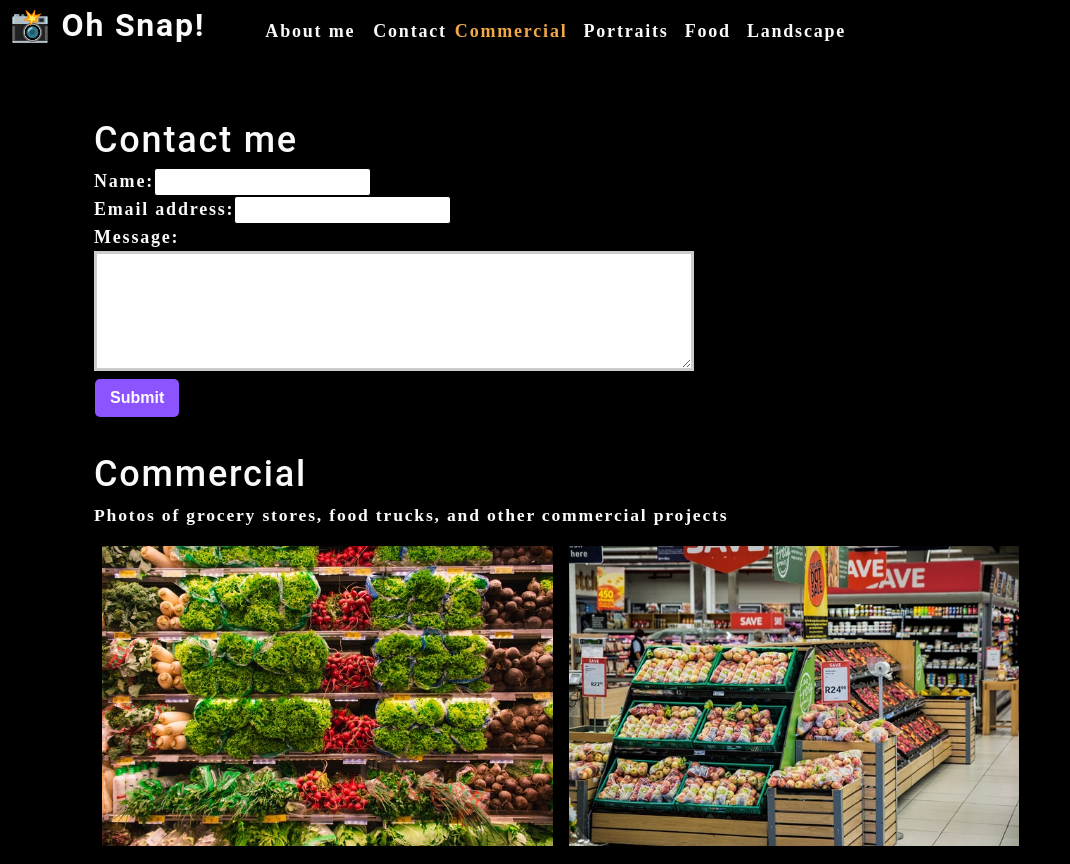
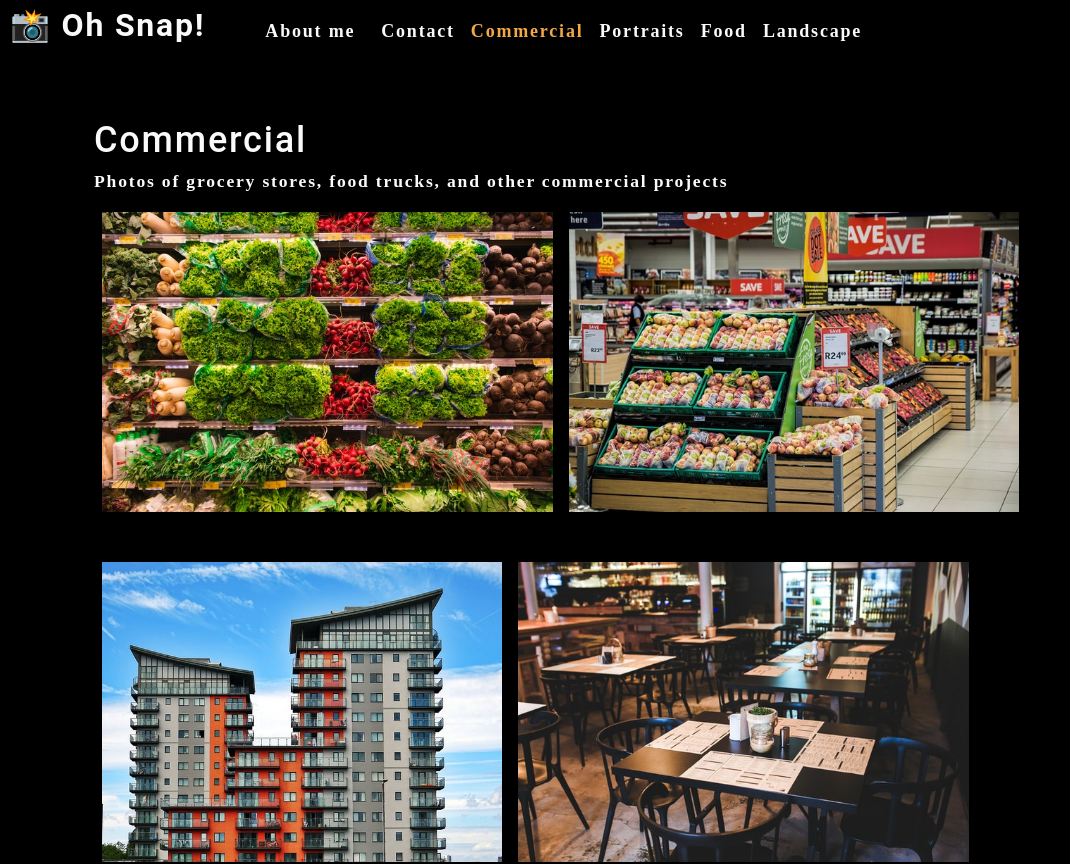
Before and after one commit to sydneywalcoff/photo-port, a React (Create React App) app: page / in a window 1280 px wide. Shown: the top 864 px of the page, without its empty margins (0-1070 px from the left). Built offline with nearby package versions, Linux system fonts and the light colour scheme.

Commit message:
contact renders conditionally

```diff
--- a/src/App.js
+++ b/src/App.js
@@ -13,6 +13,7 @@
   ]);
 
   const [currentCategory, setCurrentCategory] = useState(categories[0]);
+  const [contactSelected, setContactSelected] = useState(false);
 
   return (
     <div>
@@ -20,13 +21,18 @@
         categories={categories}
         setCurrentCategory={setCurrentCategory}
         currentCategory={currentCategory}
+        contactSelected={contactSelected}
+        setContactSelected={setContactSelected}
         ></Nav>
       <main>
-        <ContactForm></ContactForm>
-        <Gallery
-          currentCategory={currentCategory}
-        ></Gallery>
-        <About></About>
+        {!contactSelected ? (
+          <>
+            <Gallery currentCategory={currentCategory}></Gallery>
+            <About></About>
+          </>
+        ) : (
+          <ContactForm></ContactForm>
+          )}
       </main>
     </div>
   );
--- a/src/components/Nav/index.js
+++ b/src/components/Nav/index.js
@@ -5,7 +5,9 @@
     const {
         categories = [],
         setCurrentCategory,
-        currentCategory
+        currentCategory,
+        contactSelected,
+        setContactSelected
     } = props;
 
     useEffect(() => {
@@ -22,20 +24,24 @@
             <nav>
                 <ul className="flex-row">
                     <li className="mx-2">
-                        <a data-testid="about" href="#about">
+                        <a data-testid="about" href="#about" onClick={() => setContactSelected(false)}>
                             About me
                         </a>
                     </li>
-                    <li>
-                        <span>Contact</span>
+                    <li className={`mx-1 ${contactSelected && 'navActive'}`}>
+                        <span  onClick={() => setContactSelected(true)}>Contact</span>
                     </li>
                     {categories.map((category) => (
                         <li
                             className= {`mx-1 ${
-                                currentCategory.name === category.name && 'navActive'
+                                currentCategory.name === category.name && !contactSelected && 'navActive'
                             }`} key={category.name}
                         >
-                            <span onClick={() => setCurrentCategory(category)} >
+                            <span onClick={() => {
+                                setCurrentCategory(category);
+                                setContactSelected(false)
+                                }}
+                            >
                                 {capitalizeFirstLetter(category.name)}
                             </span>
                         </li>
```
